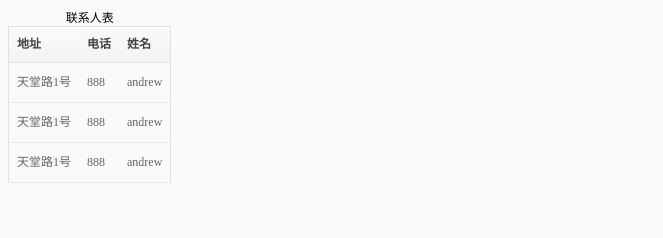
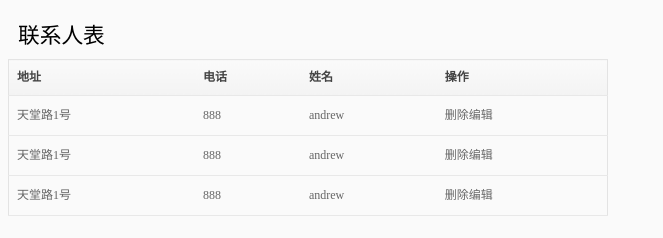
Before and after one commit to walkdoer/backbone-crud-table, a website: page app/index.html in a window 1280 px wide. Shown: the whole page, without its empty margins (0-663 px from the left). Drawn offline with nearby package versions, Linux system fonts and the light colour scheme.

Commit message:
添加操作

```diff
--- a/app/scripts/components/crud-table.js
+++ b/app/scripts/components/crud-table.js
@@ -13,6 +13,8 @@
  * 例子
  * var crudTable = new CRUDTable({
  *     name: '联系人表',
+ *     storage: 'local',
+ *     operators: ['add', 'delete', 'edit'],
  *     columns: [{
  *         name: 'address',
  *         displayName: '地址'
@@ -138,10 +140,25 @@
         _createTemplate: function () {
             var tpl = '',
                 columns = this.columns,
+                operators = this.options.operators,
+                defaultOperator = {
+                    edit: '编辑',
+                    delete: '删除'
+                },
                 col;
             for (var i = 0, len = columns.length; i < len; i++) {
                 col = columns[i];
                 tpl += '<td><%=' + col.name + '%></td>';
+            }
+            if (operators) {
+                tpl += '<td>';
+                _.each(operators, function (val) {
+                    if (typeof val === 'string') {
+                        //使用默认的文案
+                        tpl +=  '<a class="crud-' + val + '">' + (defaultOperator[val] || '') + '</a>';
+                    }
+                });
+                tpl += '</td>';
             }
             return tpl;
         },
@@ -181,6 +198,9 @@
                 col = columns[i];
                 fragment.appendChild($('<th>' + col.displayName + '</th>')[0]);
             }
+            if (this.options.operators) {
+                 fragment.appendChild($('<th>操作</th>')[0]);
+            }
             $head.append(fragment);
             this.$el.append($head);
         },
--- a/app/scripts/main.js
+++ b/app/scripts/main.js
@@ -12,6 +12,7 @@ window.BackboneCrudTable = {
         var table = new CRUDTable({
             name: '联系人表',
             storage: 'local',
+            operators: ['delete', 'edit'],
             columns: [{
                 name: 'address',
                 displayName: '地址'
--- a/app/styles/main.css
+++ b/app/styles/main.css
@@ -6,9 +6,19 @@ body {
     width: 300px;
 }
 table {
+    width: 600px;
     font-size: 12px;
     border-collapse: collapse;
-    border: 1px solid #e1e1e1;
+    border: 1px solid #E3E3E3;
+}
+table thead {
+    border-top: 1px solid #ccc;
+}
+table caption {
+    font-size: 1.356rem;
+    text-align: left;
+    text-indent: 10px;
+    padding: 10px 0;
 }
 table tbody tr {
     border-bottom: 1px solid #e8e8e8;
@@ -19,20 +29,17 @@ table tbody td {
     padding: 10px 8px;
     color: #666;
     white-space: nowrap;
-    *border-bottom: 1px solid #e8e8e8;
-    *border-top: 1px solid #e8e8e8;
+    border-bottom: 1px solid #e8e8e8;
+    border-top: 1px solid #e8e8e8;
 }
 table thead th {
     line-height: 19px;
     padding: 8px;
     color: #444;
     cursor: pointer;
-    border-bottom: 1px solid #e1e1e1;
+    border-top: 1px solid #E4E4E4;
     cursor: pointer;
     text-align: left;
-    -webkit-box-shadow: inset 0px 1px 0 rgba(255, 255, 255, 1.0);
-    -moz-box-shadow: inset 0px 1px 0 rgba(255, 255, 255, 1.0);
-    box-shadow: inset 0px 1px 0 rgba(255, 255, 255, 1.0);
     background: -webkit-gradient(linear, 0 0, 0 100%, from(#fafafa), to(#f3f3f3));
     background: -moz-linear-gradient(top, #fafafa, #f3f3f3);
     background: -ms-linear-gradient(top, #fafafa, #f3f3f3);
```
Also changed, not shown: 1 other file.
